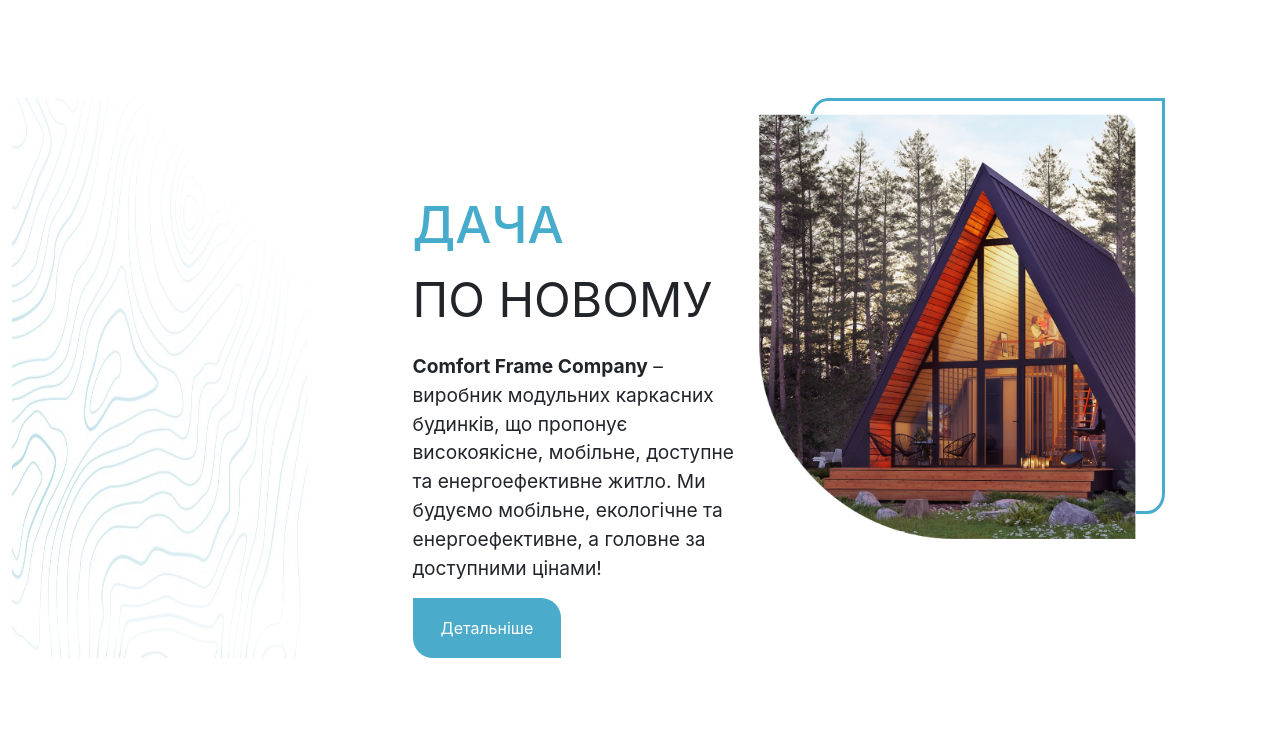
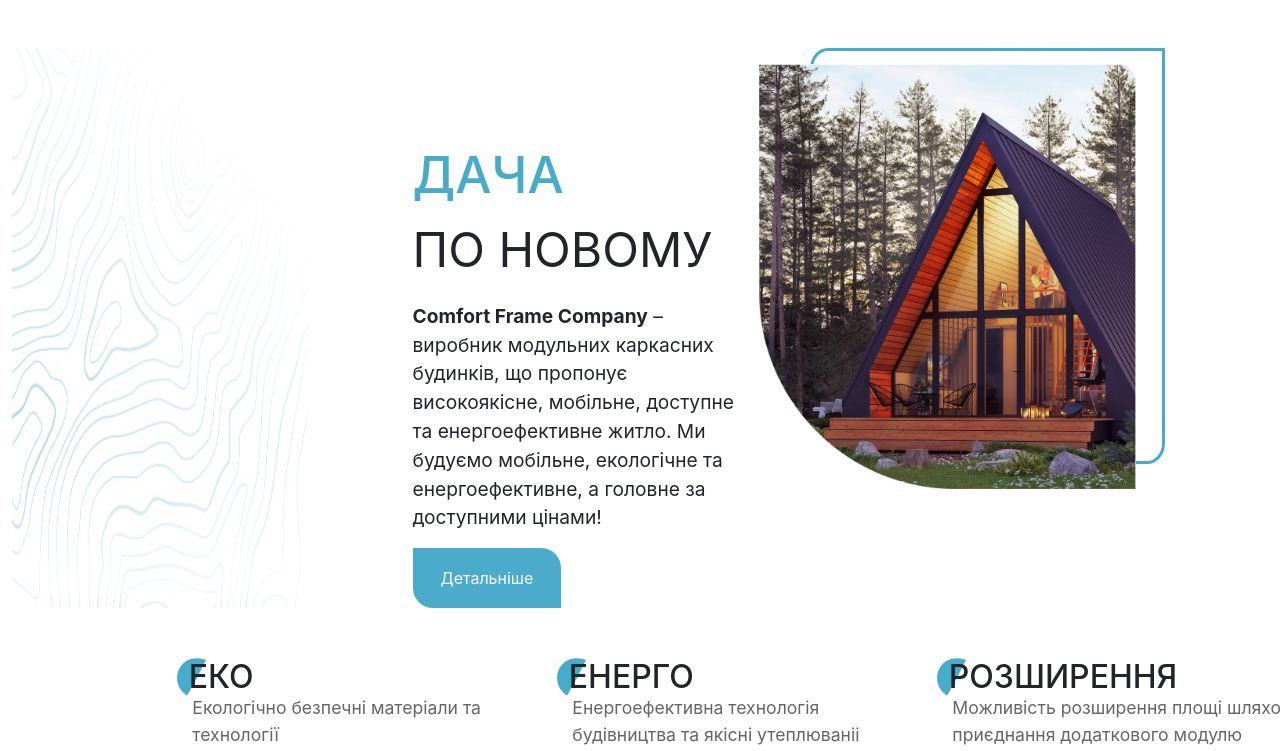
Before and after one commit to SavchukSergiy/cfc-front-app, a React (Create React App) app: page / in a window 1280 px wide. Shown: the part 1524-2275 px from the top of the page. Built offline with nearby package versions, Linux system fonts and the light colour scheme.

Commit message:
worked with statistic block

```diff
--- a/src/components/infoBlock/infoblock.css
+++ b/src/components/infoBlock/infoblock.css
@@ -1,6 +1,6 @@
 .info-us-main {
   margin-top: 4%;
-  margin-bottom: 8%;
+  margin-bottom: 4%;
 }
 
 .info-img-block {
@@ -109,8 +109,8 @@
 
 @media (min-width: 320px) and (max-width: 767.98px) {
   .info-us-main {
-    margin-top: 10%;
-    margin-bottom: 17%;
+    /* margin-top: 10%; */
+    margin-bottom: 15%;
   }
 
   .infoimg-border {
--- a/src/components/statisticBlock/staticticblock.css
+++ b/src/components/statisticBlock/staticticblock.css
@@ -1,6 +1,7 @@
 .position-relative {
   display: flex;
   left: 30%;
+
 }
 
 .circle-bg {
@@ -34,6 +35,7 @@
   .position-relative {
     display: flex;
     left: 15%;
+
   }
 
   .description {
@@ -45,4 +47,9 @@
     margin-top: 15%;
     text-align: left;
   }
+
+  .custom-styles {
+    /* height: 30vh; */
+    min-height: 155px;
+  }
 }
--- a/src/components/statisticBlock/staticticblock.js
+++ b/src/components/statisticBlock/staticticblock.js
@@ -1,29 +1,29 @@
 import './staticticblock.css';
 
-const StatiscitBlock = () => {
+const StatiscitBlock = ({ title1, title2, title3, description1, description2, description3 }) => {
   return (
     <>
-      <div class="container text-center my-5">
+      <div class="container custom-styles text-center my-5">
         <div class="row justify-content-center">
           <div class="col-4 mb-4">
             <div class="position-relative">
               <div class="circle-bg"></div>
-              <h2 class="value">10</h2>
-              <p class="description">Років досвіду</p>
+              <h2 class="value">{title1}</h2>
+              <p class="description">{description1}</p>
             </div>
           </div>
           <div class="col-4 mb-4">
             <div class="position-relative">
               <div class="circle-bg"></div>
-              <h2 class="value">50+</h2>
-              <p class="description">Років гарантії</p>
+              <h2 class="value">{title2}</h2>
+              <p class="description">{description2}</p>
             </div>
           </div>
           <div class="col-4 mb-4">
             <div class="position-relative">
               <div class="circle-bg"></div>
-              <h2 class="value">100%</h2>
-              <p class="description">Фіксована ціна</p>
+              <h2 class="value">{title3}</h2>
+              <p class="description">{description3}</p>
             </div>
           </div>
         </div>
--- a/src/pages/Home/Home.js
+++ b/src/pages/Home/Home.js
@@ -59,13 +59,16 @@ const Home = () => {
         </div>
       </div>
 
-      <StatisticBlock />
+      <StatisticBlock title1="10" title2="50" title3="100%" description1="Років досвіду" description2="Років гарантії" description3="Фіксована ціна" />
 
       <InfoBlock backImage={BgdImage} image={AboutImage} arrowImage={AboutArrow}
         title={"COMFORT FRAME"} subTitle={"COMPANY"} description={desctiption} isArrow={true} isBtn={false} isRevert={false} />
 
       <InfoBlock backImage={BgdImage} image={DachaImage} arrowImage={AboutArrow}
         title={"ДАЧА"} subTitle={"ПО НОВОМУ"} description={desctiption} isArrow={false} isBtn={true} isRevert={true} />
+
+      <StatisticBlock title1="ЕКО" title2="ЕНЕРГО" title3="РОЗШИРЕННЯ" description1="Екологічно безпечні матеріали та технології"
+        description2="Енергоефективна технологія будівництва та якісні утеплюваніі матеріали" description3="Можливість розширення площі шляхом приєднання додаткового модулю" />
 
       <InfoBlock backImage={BgdImage} image={ArchiveImage} arrowImage={AboutArrow}
         title={"АРХІВ"} subTitle={"ЯК ЦЕ БУЛО"} description={desctiption} isArrow={true} isBtn={false} isRevert={false} />
```
